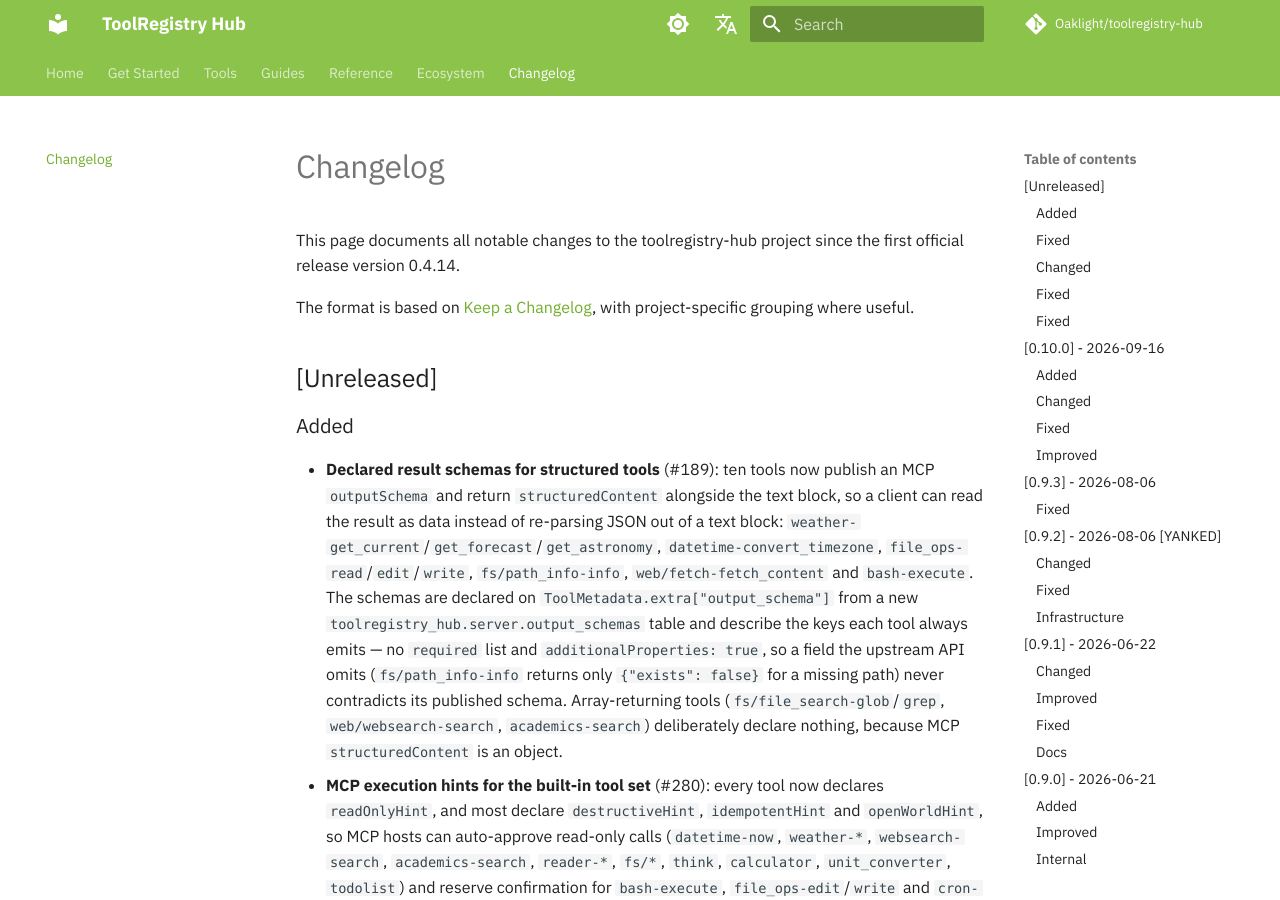
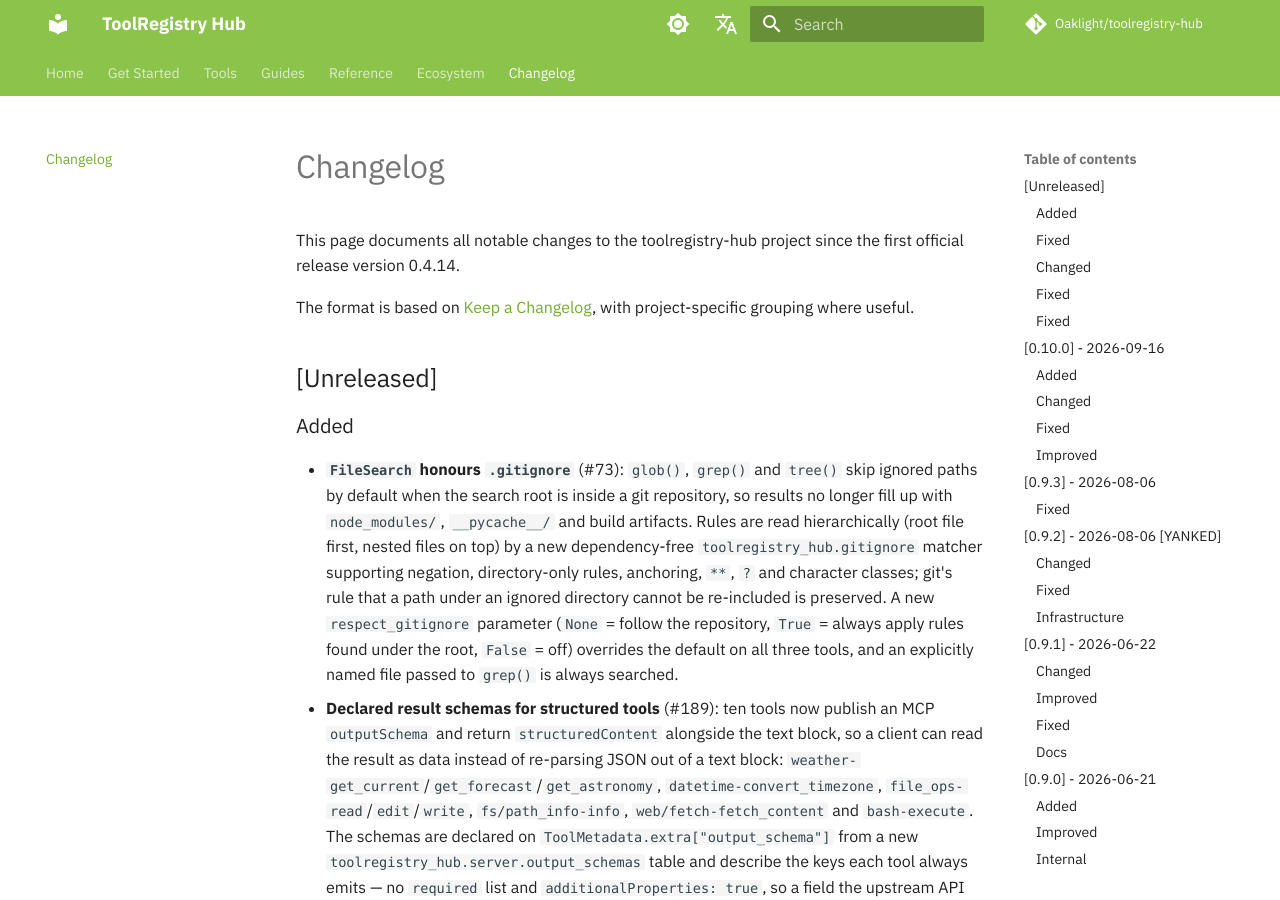
Before and after one commit to Oaklight/toolregistry-hub, an MkDocs documentation site: the page built from docs/changelog.md, in a window 1280 px wide and 900 px high. Built offline with MkDocs 1.6.1 and Material for MkDocs 9.7.7, drawn with Linux system fonts in a browser that asks for light colours; some web fonts are replaced; comment, search, counter and statistics services are not loaded.

Commit message:
docs: document .gitignore support in FileSearch (#73)

```diff
--- a/docs/changelog.md
+++ b/docs/changelog.md
@@ -16,6 +16,7 @@ The format is based on [Keep a Changelog](https://keepachangelog.com/en/1.1.0/),
 
 ### Added
 
+- **`FileSearch` honours `.gitignore`** (#73): `glob()`, `grep()` and `tree()` skip ignored paths by default when the search root is inside a git repository, so results no longer fill up with `node_modules/`, `__pycache__/` and build artifacts. Rules are read hierarchically (root file first, nested files on top) by a new dependency-free `toolregistry_hub.gitignore` matcher supporting negation, directory-only rules, anchoring, `**`, `?` and character classes; git's rule that a path under an ignored directory cannot be re-included is preserved. A new `respect_gitignore` parameter (`None` = follow the repository, `True` = always apply rules found under the root, `False` = off) overrides the default on all three tools, and an explicitly named file passed to `grep()` is always searched.
 - **Declared result schemas for structured tools** (#189): ten tools now publish an MCP `outputSchema` and return `structuredContent` alongside the text block, so a client can read the result as data instead of re-parsing JSON out of a text block: `weather-get_current`/`get_forecast`/`get_astronomy`, `datetime-convert_timezone`, `file_ops-read`/`edit`/`write`, `fs/path_info-info`, `web/fetch-fetch_content` and `bash-execute`. The schemas are declared on `ToolMetadata.extra["output_schema"]` from a new `toolregistry_hub.server.output_schemas` table and describe the keys each tool always emits — no `required` list and `additionalProperties: true`, so a field the upstream API omits (`fs/path_info-info` returns only `{"exists": false}` for a missing path) never contradicts its published schema. Array-returning tools (`fs/file_search-glob`/`grep`, `web/websearch-search`, `academics-search`) deliberately declare nothing, because MCP `structuredContent` is an object.
 - **MCP execution hints for the built-in tool set** (#280): every tool now declares `readOnlyHint`, and most declare `destructiveHint`, `idempotentHint` and `openWorldHint`, so MCP hosts can auto-approve read-only calls (`datetime-now`, `weather-*`, `websearch-search`, `academics-search`, `reader-*`, `fs/*`, `think`, `calculator`, `unit_converter`, `todolist`) and reserve confirmation for `bash-execute`, `file_ops-edit`/`write` and `cron-create`/`delete`/`shutdown`. `file_ops-read` is now correctly declared read-only instead of inheriting the namespace's destructive tag, and `cron-list` is read-only. Human-readable titles are set for the main entry points.
 - **Hub metadata overrides accept `title` and execution hints**: `_TOOL_METADATA` entries can set `title`, `read_only_hint`, `destructive_hint`, `idempotent_hint` and `open_world_hint`, at namespace or method level. Fields the installed `toolregistry` does not define are skipped, so the hub keeps working against older cores.
```
Also changed, not shown: docs/tools/file_search.md (+14 -0 lines).
